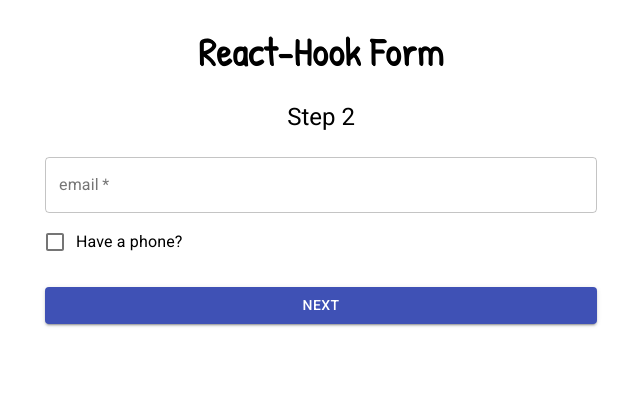
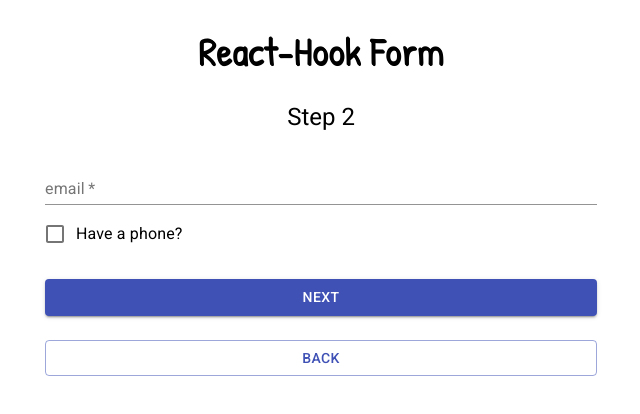
Before and after one commit to Morozov-it/Ultimate-hook-form, a React (Create React App) app: page /step2 in a window 1280 px wide. Shown: the top 414 px of the page, without its empty margins (319-959 px from the left). Built offline with nearby package versions, Linux system fonts and the light colour scheme.

Commit message:
Edit type of buttons in forms

```diff
--- a/src/components/MyButton.jsx
+++ b/src/components/MyButton.jsx
@@ -11,10 +11,10 @@ const useStyles = makeStyles((theme) => ({
 export const MyButton = ({ children, ...props }) => {
     const styles=useStyles()
     return <Button
+        {...props}
         className={styles.root}
-        type='submit'
         margin='normal'
         fullWidth
         color="primary"
-        variant="contained">{children}</Button>
+        >{children}</Button>
 }
--- a/src/components/MyInput.jsx
+++ b/src/components/MyInput.jsx
@@ -9,5 +9,5 @@ export const MyInput = forwardRef((props, ref) => {
         {...props}
         margin='normal'
         fullWidth
-        variant="outlined" />
+        />
 })
--- a/src/pages/Step1.jsx
+++ b/src/pages/Step1.jsx
@@ -39,6 +39,7 @@ export const Step1 = () => {
                     id='firstName'
                     type='text'
                     label='First Name'
+                    variant="outlined"
                     error={!!errors.firstName}
                     helperText={errors?.firstName?.message}
                 />
@@ -46,10 +47,13 @@ export const Step1 = () => {
                     id='lastName'
                     type='text'
                     label='Last Name'
+                    variant="outlined"
                     error={!!errors.lastName}
                     helperText={errors?.lastName?.message}
                 />
-                <MyButton>Next</MyButton>
+                <MyButton
+                    type='submit'
+                    variant="contained">Next</MyButton>
             </MyForm>
         </MainContainer>
     )
--- a/src/pages/Step2.jsx
+++ b/src/pages/Step2.jsx
@@ -61,9 +61,19 @@ export const Step2 = () => {
                     type='tel'
                     label='Phone number'
                     onChange={changePhone}
+                    variant="standard"
                 />}
-                <MyButton>Next</MyButton>
+                <MyButton
+                    type='submit'
+                    variant="contained">Next
+                </MyButton>
+                <MyButton
+                    onClick={() => navigate('/')}
+                    variant="outlined"
+                    type='reset'>Back
+                </MyButton>
             </MyForm>
+
         </MainContainer>
     )
 };
```
